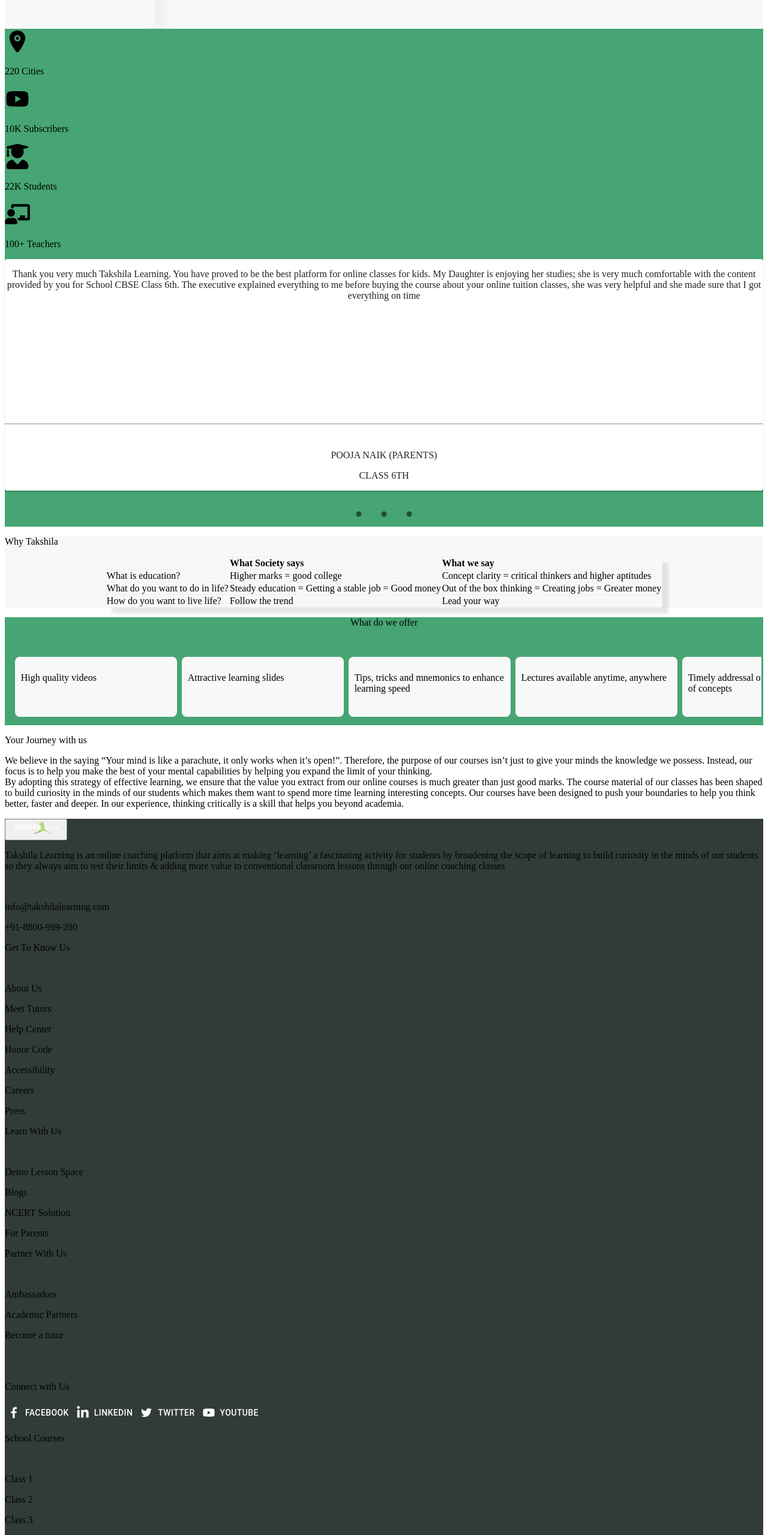
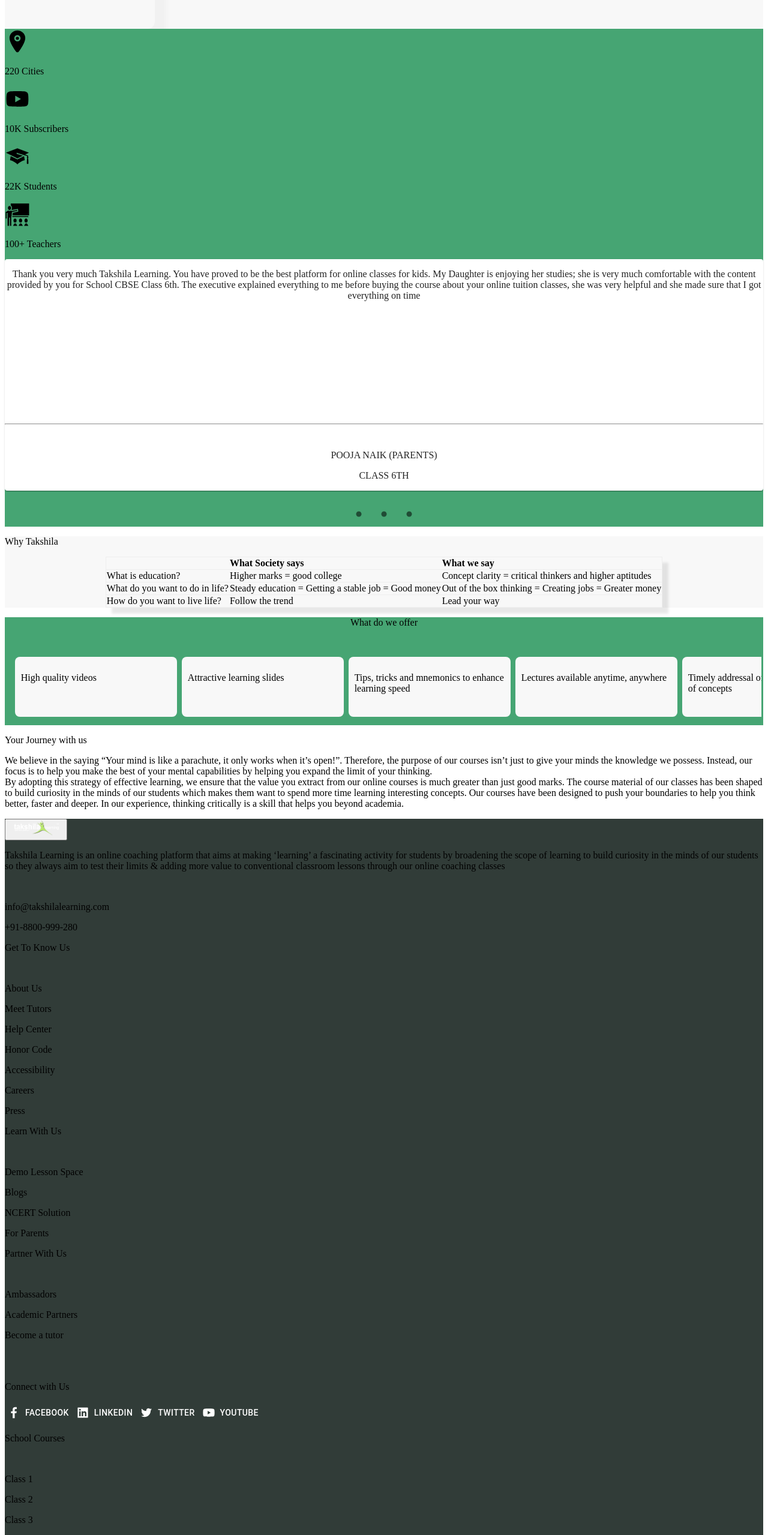
Before and after one commit to shreykoo/TakshilaLearning, a Next.js app: page / in a window 1280 px wide. Shown: the part 3725-6284 px from the top of the page at 60% size. Built offline with nearby package versions, Linux system fonts and the light colour scheme.

Commit message:
react-icons/fa

```diff
--- a/modules/Layout/Footer.jsx
+++ b/modules/Layout/Footer.jsx
@@ -2,8 +2,7 @@
 import { Courses, GetToKnowUs, LearnWithUs, SchoolCourses, PartnerWithUs, BookSolutions, ProfessionalCourses } from './data';
 import router from 'next/router';
 import { GrFacebookOption } from 'react-icons/gr';
-import { FaLinkedinIn } from 'react-icons/fa';
-import { AiOutlineTwitter, AiFillYoutube } from 'react-icons/ai';
+import { AiOutlineTwitter, AiFillYoutube, AiFillLinkedin } from 'react-icons/ai';
 import { Button } from '@material-ui/core';
 
 
@@ -69,7 +68,7 @@
                         </Button>
                         <Button
                             color="primary"
-                            startIcon={<FaLinkedinIn color="white" size={22} />}
+                            startIcon={<AiFillLinkedin color="white" size={22} />}
                             variant="text"
                             style={{ color: 'white'}}
                         >
--- a/modules/Testimonials.jsx
+++ b/modules/Testimonials.jsx
@@ -1,12 +1,12 @@
 import { useState } from 'react';
 import { IoLocation } from 'react-icons/io5';
-import { FaUserGraduate, FaChalkboardTeacher } from 'react-icons/fa';
 import { data } from 'components/Testimonial/data';
 import { Carousel } from 'react-responsive-carousel';
 import { AiFillYoutube } from 'react-icons/ai';
 import { Card, IconButton } from '@material-ui/core';
 import { useEffect } from 'react';
 import { GoPrimitiveDot } from 'react-icons/go';
+import { GiTeacher, GiGraduateCap } from 'react-icons/gi';
 
 const Testimonials = () => {
 
@@ -32,11 +32,11 @@
                         <p>10K Subscribers</p>
                     </div>
                     <div>
-                        <FaUserGraduate color="black" size={42} className="m-auto" />
+                        <GiGraduateCap color="black" size={42} className="m-auto" />
                         <p>22K Students</p>
                     </div>
                     <div>
-                        <FaChalkboardTeacher color="black" size={42} className="m-auto" />
+                        <GiTeacher color="black" size={42} className="m-auto" />
                         <p>100+ Teachers</p>
                     </div>
                 </div>
```
